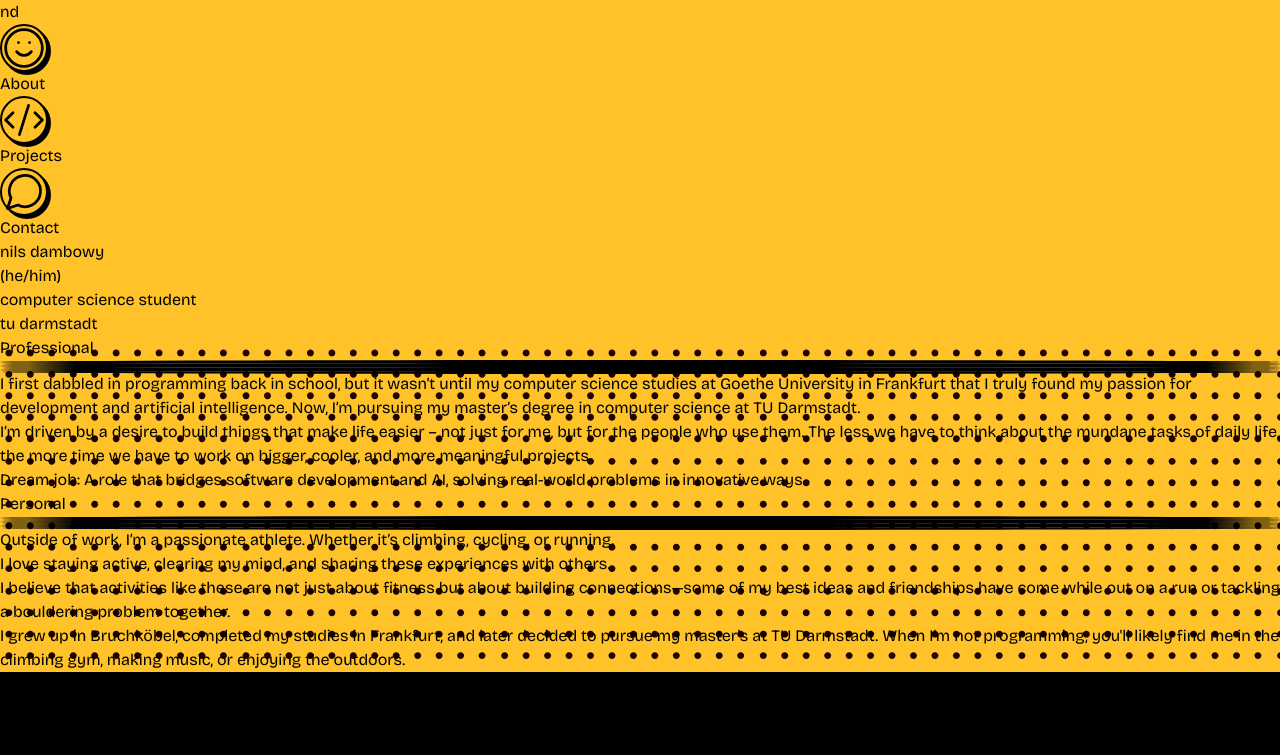
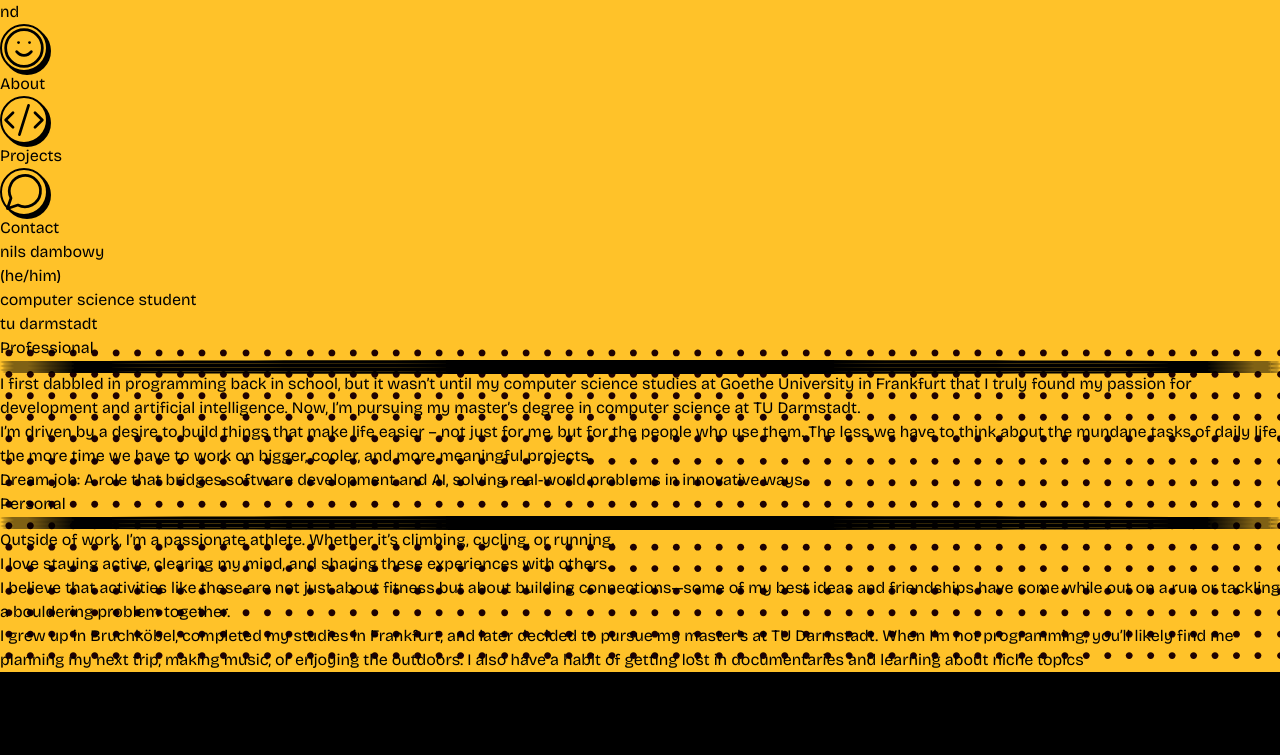
Before and after one commit to nils-dambowy/personal-website, a React (Vite) app: page /about in a window 1280 px wide. Shown: the top 755 px of the page. Built offline with nearby package versions, Linux system fonts and the light colour scheme.

Commit message:
Update About.jsx

```diff
--- a/src/components/About.jsx
+++ b/src/components/About.jsx
@@ -66,8 +66,9 @@ export default function About() {
                             come while out on a run or tackling a bouldering problem together.</p>
                         <p className="pb-2">
                             I grew up in Bruchköbel, completed my studies in Frankfurt, and later decided
-                            to pursue my master&apos;s at TU Darmstadt. When I’m not programming, you&apos;ll likely
-                            find me in the climbing gym, making music, or enjoying the outdoors.
+                            to pursue my master&apos;s at TU Darmstadt. When I’m not programming, you’ll likely find me
+                            planning my next trip, making music, or enjoying the outdoors. I also have a habit of getting
+                            lost in documentaries and learning about niche topics
                         </p>
                     </div>
                 </div>
```
